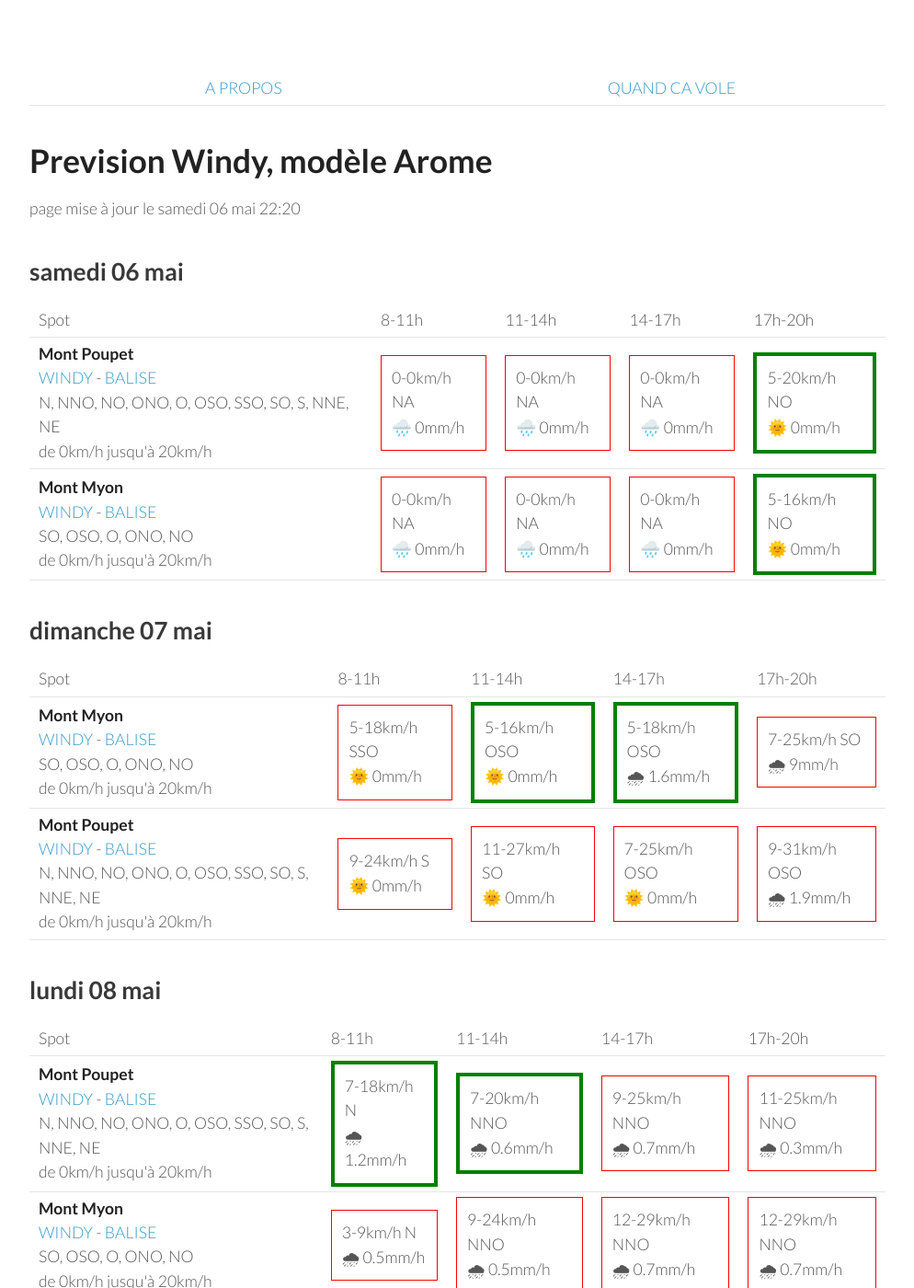
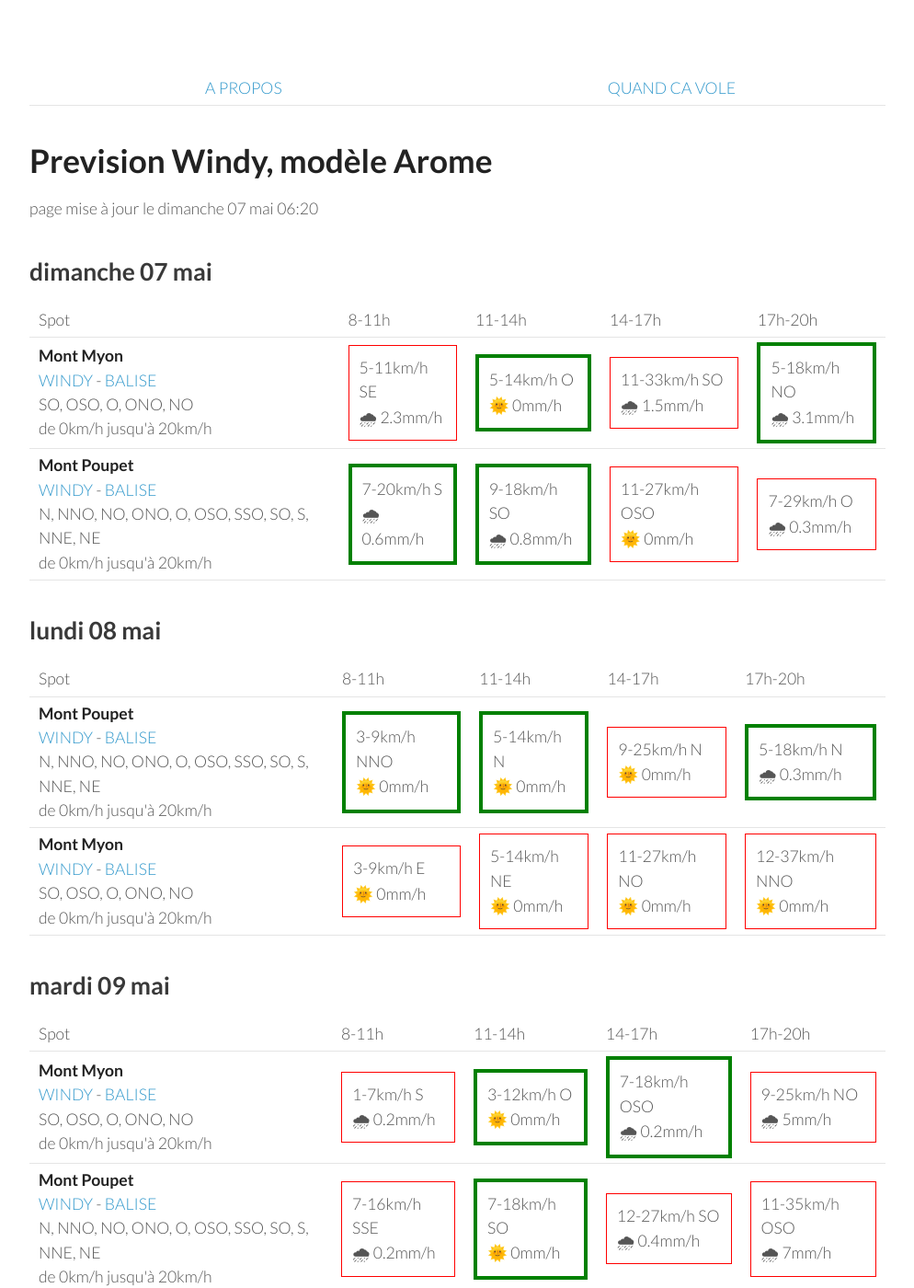
Before and after one commit to parapente-dans-le-nord/parapente-dans-le-nord.github.io, a Jekyll site: the page built from jura.markdown, in a window 1280 px wide and 1400 px high. Shown: the whole window at 92% size, without its empty margins (26-1020 px from the left). Built offline with Jekyll 4.4.1, drawn with Linux system fonts in a browser that asks for light colours; some of the changed text lies outside the part shown.

Commit message:
update index.markdown

```diff
--- a/jura.markdown
+++ b/jura.markdown
@@ -7,42 +7,8 @@ title:  "Tous les spots"
 {: .links}
 
 # Prevision Windy, modèle Arome
-page mise à jour le samedi 06 mai 22:20
+page mise à jour le dimanche 07 mai 06:20
 
-## samedi 06 mai
-
-{::nomarkdown}
-<table>
-  <tbody>
-    <tr>
-      <td>Spot</td>
-      <td>8-11h</td>
-      <td>11-14h</td>
-      <td>14-17h</td>
-      <td>17h-20h</td>
-    </tr>
-<tr>
-        <td><strong>Mont Poupet</strong><br><a href="https://windy.com/46.970/5.876?46.541,5.876,8">WINDY</a> - <span class=""><a href="http://www.balisemeteo.com/balise.php?idBalise=92">BALISE</a> </span><br> <span class="vent-favorable">N, NNO, NO, ONO, O, OSO, SSO, SO, S, NNE, NE</span><br><span class="force-vent">de 0km/h jusqu'à 20km/h</span> </td>
-
-            <td><div class="not-flyable"><p>0-0km/h NA</p><p>🌧️ 0mm/h</p></div></td>
-            <td><div class="not-flyable"><p>0-0km/h NA</p><p>🌧️ 0mm/h</p></div></td>
-            <td><div class="not-flyable"><p>0-0km/h NA</p><p>🌧️ 0mm/h</p></div></td>
-            <td><div class="flyable"><p>5-20km/h NO</p><p>🌞 0mm/h</p></div></td>
-
-    </tr>
-<tr>
-        <td><strong>Mont Myon</strong><br><a href="https://windy.com/46.331/5.397?45.898,5.394,8,m:eWoagj8">WINDY</a> - <span class=""><a href="http://www.balisemeteo.com/balise.php?idBalise=70">BALISE</a> </span><br> <span class="vent-favorable">SO, OSO, O, ONO, NO</span><br><span class="force-vent">de 0km/h jusqu'à 20km/h</span> </td>
-
-            <td><div class="not-flyable"><p>0-0km/h NA</p><p>🌧️ 0mm/h</p></div></td>
-            <td><div class="not-flyable"><p>0-0km/h NA</p><p>🌧️ 0mm/h</p></div></td>
-            <td><div class="not-flyable"><p>0-0km/h NA</p><p>🌧️ 0mm/h</p></div></td>
-            <td><div class="flyable"><p>5-16km/h NO</p><p>🌞 0mm/h</p></div></td>
-
-    </tr>
-
-</tbody>
-</table>
-{:/}
 ## dimanche 07 mai
 
 {::nomarkdown}
@@ -58,20 +24,20 @@ page mise à jour le samedi 06 mai 22:20
 <tr>
         <td><strong>Mont Myon</strong><br><a href="https://windy.com/46.331/5.397?45.898,5.394,8,m:eWoagj8">WINDY</a> - <span class=""><a href="http://www.balisemeteo.com/balise.php?idBalise=70">BALISE</a> </span><br> <span class="vent-favorable">SO, OSO, O, ONO, NO</span><br><span class="force-vent">de 0km/h jusqu'à 20km/h</span> </td>
 
-            <td><div class="not-flyable"><p>5-18km/h SSO</p><p>🌞 0mm/h</p></div></td>
-            <td><div class="flyable"><p>5-16km/h OSO</p><p>🌞 0mm/h</p></div></td>
-            <td><div class="flyable"><p>5-18km/h OSO</p><p>🌧 1.6mm/h</p></div></td>
-            <td><div class="not-flyable"><p>7-25km/h SO</p><p>🌧 9mm/h</p></div></td>
+            <td><div class="not-flyable"><p>5-11km/h SE</p><p>🌧 2.3mm/h</p></div></td>
+            <td><div class="flyable"><p>5-14km/h O</p><p>🌞 0mm/h</p></div></td>
+            <td><div class="not-flyable"><p>11-33km/h SO</p><p>🌧 1.5mm/h</p></div></td>
+            <td><div class="flyable"><p>5-18km/h NO</p><p>🌧 3.1mm/h</p></div></td>
 
 
     </tr>
 <tr>
         <td><strong>Mont Poupet</strong><br><a href="https://windy.com/46.970/5.876?46.541,5.876,8">WINDY</a> - <span class=""><a href="http://www.balisemeteo.com/balise.php?idBalise=92">BALISE</a> </span><br> <span class="vent-favorable">N, NNO, NO, ONO, O, OSO, SSO, SO, S, NNE, NE</span><br><span class="force-vent">de 0km/h jusqu'à 20km/h</span> </td>
 
-            <td><div class="not-flyable"><p>9-24km/h S</p><p>🌞 0mm/h</p></div></td>
-            <td><div class="not-flyable"><p>11-27km/h SO</p><p>🌞 0mm/h</p></div></td>
-            <td><div class="not-flyable"><p>7-25km/h OSO</p><p>🌞 0mm/h</p></div></td>
-            <td><div class="not-flyable"><p>9-31km/h OSO</p><p>🌧 1.9mm/h</p></div></td>
+            <td><div class="flyable"><p>7-20km/h S</p><p>🌧 0.6mm/h</p></div></td>
+            <td><div class="flyable"><p>9-18km/h SO</p><p>🌧 0.8mm/h</p></div></td>
+            <td><div class="not-flyable"><p>11-27km/h OSO</p><p>🌞 0mm/h</p></div></td>
+            <td><div class="not-flyable"><p>7-29km/h O</p><p>🌧 0.3mm/h</p></div></td>
 
 
     </tr>
@@ -94,20 +60,20 @@ page mise à jour le samedi 06 mai 22:20
 <tr>
         <td><strong>Mont Poupet</strong><br><a href="https://windy.com/46.970/5.876?46.541,5.876,8">WINDY</a> - <span class=""><a href="http://www.balisemeteo.com/balise.php?idBalise=92">BALISE</a> </span><br> <span class="vent-favorable">N, NNO, NO, ONO, O, OSO, SSO, SO, S, NNE, NE</span><br><span class="force-vent">de 0km/h jusqu'à 20km/h</span> </td>
 
-            <td><div class="flyable"><p>7-18km/h N</p><p>🌧 1.2mm/h</p></div></td>
-            <td><div class="flyable"><p>7-20km/h NNO</p><p>🌧 0.6mm/h</p></div></td>
-            <td><div class="not-flyable"><p>9-25km/h NNO</p><p>🌧 0.7mm/h</p></div></td>
-            <td><div class="not-flyable"><p>11-25km/h NNO</p><p>🌧 0.3mm/h</p></div></td>
+            <td><div class="flyable"><p>3-9km/h NNO</p><p>🌞 0mm/h</p></div></td>
+            <td><div class="flyable"><p>5-14km/h N</p><p>🌞 0mm/h</p></div></td>
+            <td><div class="not-flyable"><p>9-25km/h N</p><p>🌞 0mm/h</p></div></td>
+            <td><div class="flyable"><p>5-18km/h N</p><p>🌧 0.3mm/h</p></div></td>
 
 
     </tr>
 <tr>
         <td><strong>Mont Myon</strong><br><a href="https://windy.com/46.331/5.397?45.898,5.394,8,m:eWoagj8">WINDY</a> - <span class=""><a href="http://www.balisemeteo.com/balise.php?idBalise=70">BALISE</a> </span><br> <span class="vent-favorable">SO, OSO, O, ONO, NO</span><br><span class="force-vent">de 0km/h jusqu'à 20km/h</span> </td>
 
-            <td><div class="not-flyable"><p>3-9km/h N</p><p>🌧 0.5mm/h</p></div></td>
-            <td><div class="not-flyable"><p>9-24km/h NNO</p><p>🌧 0.5mm/h</p></div></td>
-            <td><div class="not-flyable"><p>12-29km/h NNO</p><p>🌧 0.7mm/h</p></div></td>
-            <td><div class="not-flyable"><p>12-29km/h NNO</p><p>🌧 0.7mm/h</p></div></td>
+            <td><div class="not-flyable"><p>3-9km/h E</p><p>🌞 0mm/h</p></div></td>
+            <td><div class="not-flyable"><p>5-14km/h NE</p><p>🌞 0mm/h</p></div></td>
+            <td><div class="not-flyable"><p>11-27km/h NO</p><p>🌞 0mm/h</p></div></td>
+            <td><div class="not-flyable"><p>12-37km/h NNO</p><p>🌞 0mm/h</p></div></td>
 
 
     </tr>
@@ -130,20 +96,20 @@ page mise à jour le samedi 06 mai 22:20
 <tr>
         <td><strong>Mont Myon</strong><br><a href="https://windy.com/46.331/5.397?45.898,5.394,8,m:eWoagj8">WINDY</a> - <span class=""><a href="http://www.balisemeteo.com/balise.php?idBalise=70">BALISE</a> </span><br> <span class="vent-favorable">SO, OSO, O, ONO, NO</span><br><span class="force-vent">de 0km/h jusqu'à 20km/h</span> </td>
 
-            <td><div class="not-flyable"><p>3-11km/h SE</p><p>🌞 0mm/h</p></div></td>
-            <td><div class="flyable"><p>5-16km/h OSO</p><p>🌞 0mm/h</p></div></td>
-            <td><div class="flyable"><p>7-20km/h O</p><p>🌞 0mm/h</p></div></td>
-            <td><div class="not-flyable"><p>9-20km/h ONO</p><p>🌧 6mm/h</p></div></td>
+            <td><div class="not-flyable"><p>1-7km/h S</p><p>🌧 0.2mm/h</p></div></td>
+            <td><div class="flyable"><p>3-12km/h O</p><p>🌞 0mm/h</p></div></td>
+            <td><div class="flyable"><p>7-18km/h OSO</p><p>🌧 0.2mm/h</p></div></td>
+            <td><div class="not-flyable"><p>9-25km/h NO</p><p>🌧 5mm/h</p></div></td>
 
 
     </tr>
 <tr>
         <td><strong>Mont Poupet</strong><br><a href="https://windy.com/46.970/5.876?46.541,5.876,8">WINDY</a> - <span class=""><a href="http://www.balisemeteo.com/balise.php?idBalise=92">BALISE</a> </span><br> <span class="vent-favorable">N, NNO, NO, ONO, O, OSO, SSO, SO, S, NNE, NE</span><br><span class="force-vent">de 0km/h jusqu'à 20km/h</span> </td>
 
-            <td><div class="not-flyable"><p>7-16km/h SSE</p><p>🌞 0mm/h</p></div></td>
-            <td><div class="flyable"><p>7-20km/h SO</p><p>🌞 0mm/h</p></div></td>
-            <td><div class="not-flyable"><p>9-27km/h O</p><p>🌧 0.3mm/h</p></div></td>
-            <td><div class="not-flyable"><p>16-35km/h OSO</p><p>🌧 6mm/h</p></div></td>
+            <td><div class="not-flyable"><p>7-16km/h SSE</p><p>🌧 0.2mm/h</p></div></td>
+            <td><div class="flyable"><p>7-18km/h SO</p><p>🌞 0mm/h</p></div></td>
+            <td><div class="not-flyable"><p>12-27km/h SO</p><p>🌧 0.4mm/h</p></div></td>
+            <td><div class="not-flyable"><p>11-35km/h OSO</p><p>🌧 7mm/h</p></div></td>
 
 
     </tr>
@@ -166,8 +132,8 @@ page mise à jour le samedi 06 mai 22:20
 <tr>
         <td><strong>Mont Poupet</strong><br><a href="https://windy.com/46.970/5.876?46.541,5.876,8">WINDY</a> - <span class=""><a href="http://www.balisemeteo.com/balise.php?idBalise=92">BALISE</a> </span><br> <span class="vent-favorable">N, NNO, NO, ONO, O, OSO, SSO, SO, S, NNE, NE</span><br><span class="force-vent">de 0km/h jusqu'à 20km/h</span> </td>
 
-            <td><div class="not-flyable"><p>9-25km/h ONO</p><p>🌧 1.9mm/h</p></div></td>
-            <td><div class="not-flyable"><p>11-27km/h ONO</p><p>🌧 1.2mm/h</p></div></td>
+            <td><div class="not-flyable"><p>14-31km/h O</p><p>🌧 1.2mm/h</p></div></td>
+            <td><div class="not-flyable"><p>7-31km/h O</p><p>🌧 0.5mm/h</p></div></td>
             <td><div class="not-flyable"><p>11-27km/h ONO</p><p>🌧 0.2mm/h</p></div></td>
             <td><div class="not-flyable"><p>11-27km/h NO</p><p>🌞 0mm/h</p></div></td>
 
@@ -176,8 +142,8 @@ page mise à jour le samedi 06 mai 22:20
 <tr>
         <td><strong>Mont Myon</strong><br><a href="https://windy.com/46.331/5.397?45.898,5.394,8,m:eWoagj8">WINDY</a> - <span class=""><a href="http://www.balisemeteo.com/balise.php?idBalise=70">BALISE</a> </span><br> <span class="vent-favorable">SO, OSO, O, ONO, NO</span><br><span class="force-vent">de 0km/h jusqu'à 20km/h</span> </td>
 
-            <td><div class="not-flyable"><p>11-24km/h NO</p><p>🌧 1.2mm/h</p></div></td>
-            <td><div class="not-flyable"><p>12-31km/h NO</p><p>🌧 1.3mm/h</p></div></td>
+            <td><div class="not-flyable"><p>12-29km/h ONO</p><p>🌧 1.8mm/h</p></div></td>
+            <td><div class="not-flyable"><p>9-31km/h NO</p><p>🌧 1mm/h</p></div></td>
             <td><div class="not-flyable"><p>11-31km/h NNO</p><p>🌧 0.3mm/h</p></div></td>
             <td><div class="not-flyable"><p>12-31km/h NO</p><p>🌞 0mm/h</p></div></td>
 
```
